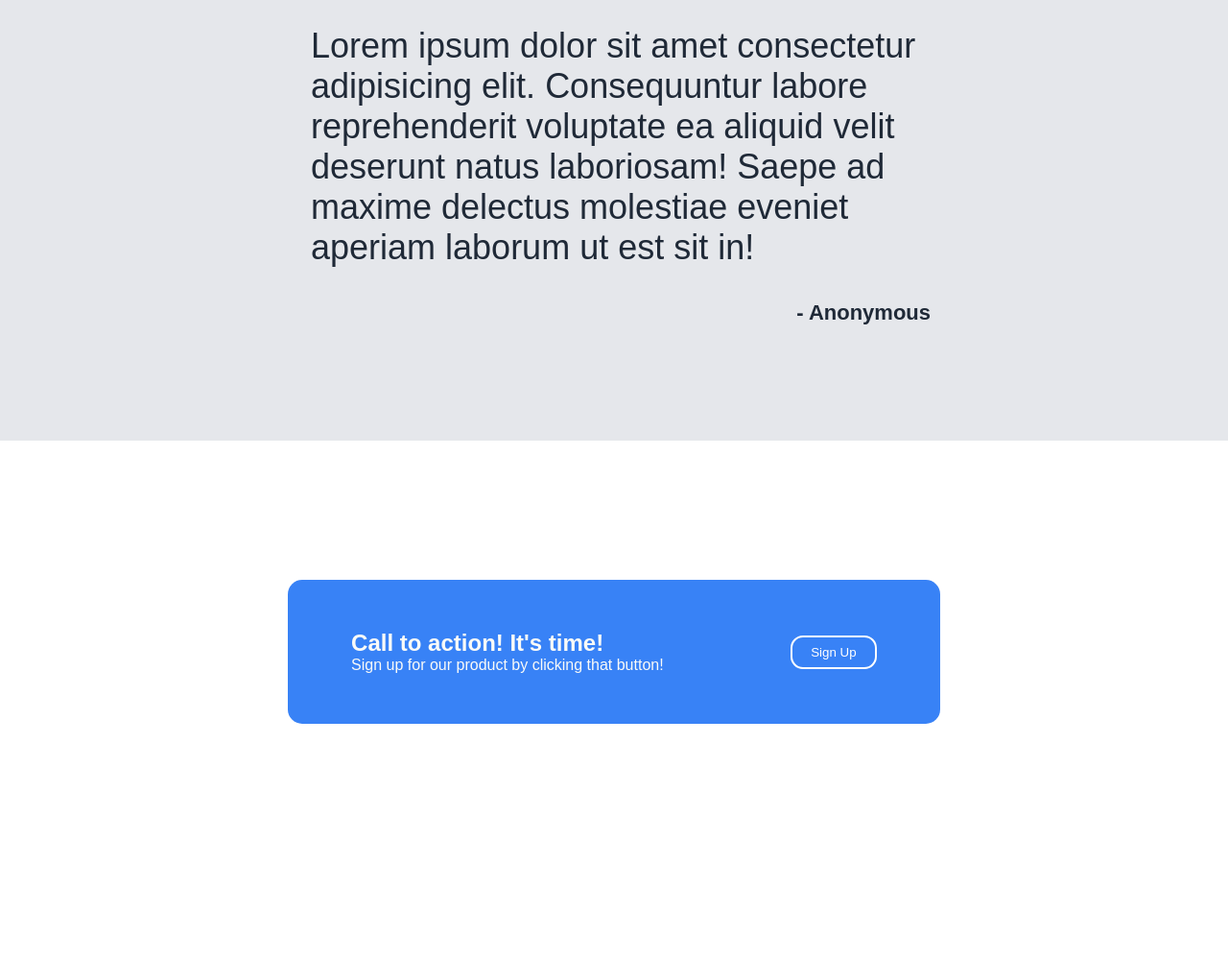
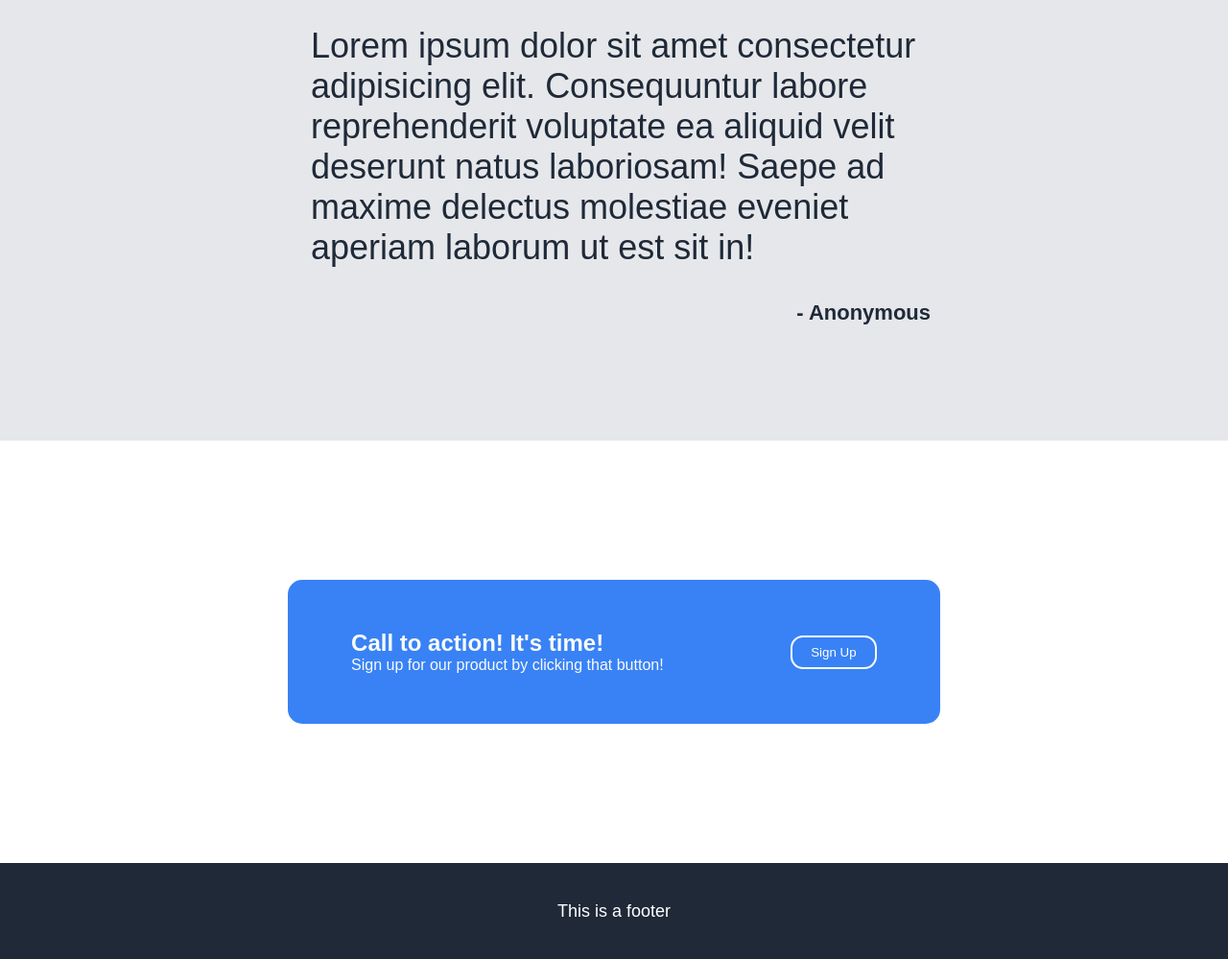
Before and after one commit to JohnPFourchy/landingpage, a plain HTML site: page index.html in a window 1280 px wide. Shown: the part 1024-2023 px from the top of the page at 96% size. Before the commit the page ends 1923 px from the top, so only its background shows below. Drawn offline with Linux system fonts and the light colour scheme.

Commit message:
Add footer html and css

```diff
--- a/index.html
+++ b/index.html
@@ -60,5 +60,8 @@
                 <button class="sign-up">Sign Up</button>
             </div>
         </div>
+        <div class="footer">
+            <p>This is a footer</p>
+        </div>
     </body>
 </html>
--- a/styles/style.css
+++ b/styles/style.css
@@ -176,3 +176,17 @@ p {
     height: 35px;
     width: 90px;
 }
+
+.footer {
+    display: flex;
+    height: 100px;
+    background-color: #1F2937;
+    justify-content: center;
+    align-items: center;
+}
+
+.footer p {
+    font-family: "extra bold", sans-serif;
+    font-size: 18px;
+    color: white;
+}
```
